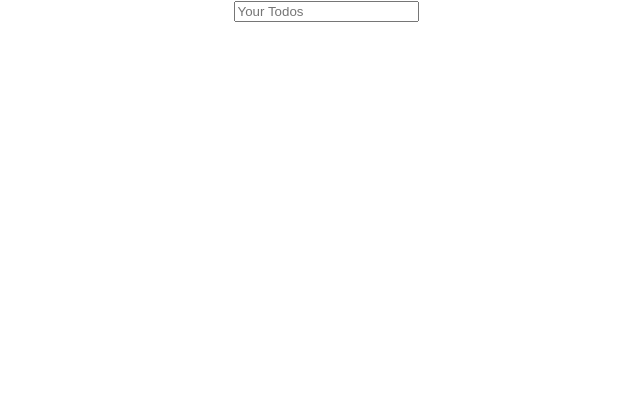
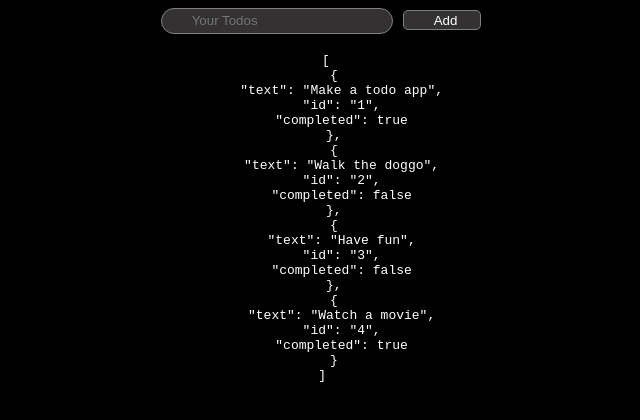
Before and after one commit to bpurkuti/react-todo-app, a React (Create React App) app: page / in a window 1280 px wide. Shown: the top 420 px of the page, without its empty margins (314-954 px from the left). Built offline with nearby package versions, Linux system fonts and the light colour scheme.

Commit message:
Can Add ToDos into a array and print them into the screen

```diff
--- a/package.json
+++ b/package.json
@@ -12,7 +12,9 @@
     "@types/react-dom": "^16.9.10",
     "react": "^17.0.1",
     "react-dom": "^17.0.1",
+    "react-id-generator": "^3.0.1",
     "react-scripts": "4.0.1",
+    "shortid": "^2.2.16",
     "typescript": "^4.1.3",
     "web-vitals": "^0.2.4"
   },
--- /dev/null
+++ b/src/Data/initialTodos.json
@@ -0,0 +1,25 @@
+[
+    {
+        "text": "Make a todo app",
+        "id": "1",
+        "completed": true
+    },
+
+    {
+        "text": "Walk the doggo",
+        "id": "2",
+        "completed": false
+    },
+
+    {
+        "text": "Have fun",
+        "id": "3",
+        "completed": false
+    },
+
+    {
+        "text": "Watch a movie",
+        "id": "4",
+        "completed": true
+    }
+]
--- /dev/null
+++ b/src/components/TodoForm.tsx
@@ -0,0 +1,32 @@
+import React, { useState } from 'react'
+
+
+interface Props {
+    addTodo: AddTodo;
+}
+const TodoForm: React.FC<Props> = Props => {
+    const [todo, setTodo] = useState("");
+
+    const handleSubmit = (event: React.FormEvent<HTMLFormElement>) => {
+        event.preventDefault();
+        Props.addTodo(todo, Math.random().toFixed(5), false);
+        setTodo("");
+    }
+
+    return (
+        <form onSubmit={handleSubmit} >
+            <input
+                className="search_bar"
+                type='text'
+                placeholder="Your Todos"
+                value={todo}
+                onChange={e => setTodo(e.target.value)}
+            />
+
+            <button className="search_btn" type="submit" > Add</button>
+
+        </form>
+    )
+}
+
+export default TodoForm
--- /dev/null
+++ b/src/components/TodoList.css
@@ -0,0 +1,29 @@
+.search_bar {
+	border: 1px solid grey;
+	border-radius: 20px;
+	height: 20px;
+	padding: 2px 23px 2px 30px;
+	outline: 0;
+	background-color: #333131;
+	color: white;
+}
+
+.search_btn {
+	border: 1px solid grey;
+	border-radius: 5px;
+	height: 20px;
+	padding: 2px 23px 2px 30px;
+	margin: 10px;
+	outline: 0;
+	background-color: #333131;
+	color: white;
+}
+.search_btn:hover {
+	background-color: #57327a;
+	color: white;
+}
+
+body {
+	background-color: black;
+	color: white;
+}
--- a/src/components/TodoList.tsx
+++ b/src/components/TodoList.tsx
@@ -1,5 +1,7 @@
 import React, { useState } from 'react'
-
+import './TodoList.css';
+import TodoForm from './TodoForm'
+import initialTodos from '../Data/initialTodos.json';
 /*
 1. Add Todo
 2, Display Todo
@@ -16,39 +18,27 @@ import React, { useState } from 'react'
 //     target: HTMLFormElement;
 // }
 
+
 const TodoList = () => {
-    const [todo, setTodo] = useState("");
-    const [arr, setArr] = useState<string[]>([]);
+    const [todos, setTodos] = useState(initialTodos);
 
+    const addTodo = (text: string, id: string, completed: boolean) => {
+        if (!text.length) {
+            return;
+        }
+        const newTodo = { text, id, completed };
+        // const tempArr = todos;
+        // tempArr.push(newTodo);
+        // setTodos(tempArr);
 
-    // const handleTodo = (event: React.KeyboardEvent<HTMLDivElement>) => {
-    //     if (event.key === "Enter") {
-    //         setTodo("");
-    //     }
-    // }
+        setTodos((prevState) => [newTodo, ...prevState]);
 
-    const handleSubmit = (event: React.FormEvent<HTMLFormElement>) => {
-        event.preventDefault();
-        console.log(todo);
-
-        let tempArr = arr;
-        tempArr.push(todo);
-        setArr(tempArr);
-
-        setTodo("");
     }
-
 
     return (
         <div>
-            <form onSubmit={handleSubmit}>
-                <input className="search_bar" type='text' placeholder="Your Todos" value={todo} onChange={e => setTodo(e.target.value)} />
-                <p> {arr.map(x => <div>
-                    {x}
-                </div>)}</p>
-            </form>
-
-
+            <TodoForm addTodo={addTodo} />
+            <pre>{JSON.stringify(todos, null, 2)} </pre>
 
         </div>
 
```
Also changed, not shown: src/react-app-env.d.ts (+10 -1 lines), 2 other files (tests, documents, lock files or other folders).
